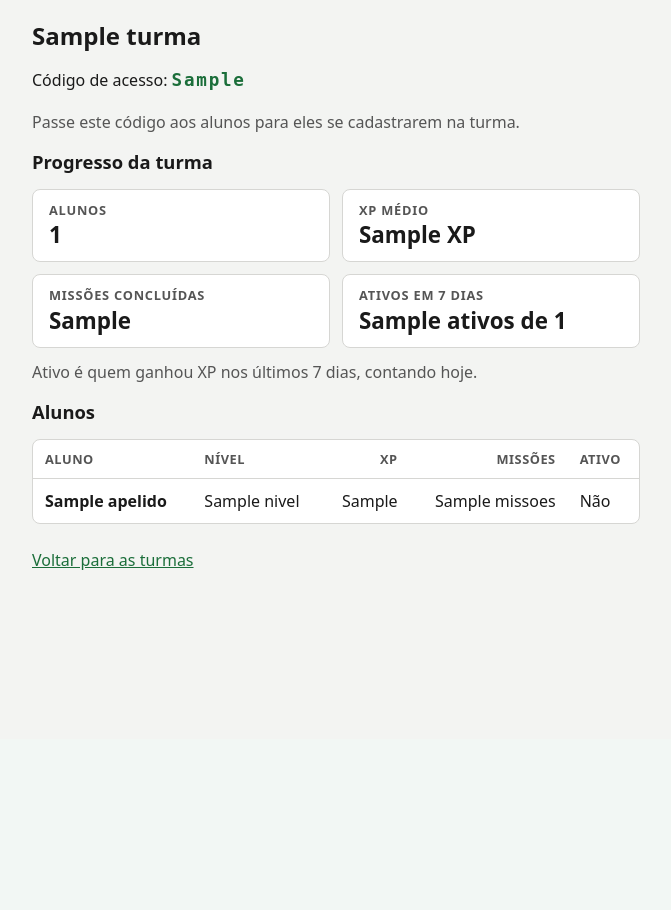
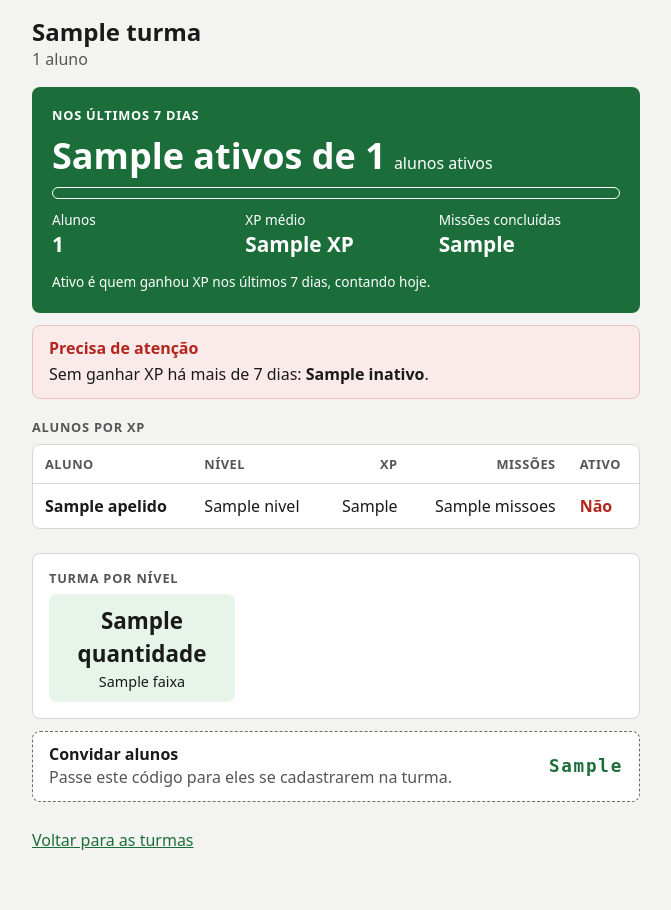
Before and after one commit to LyanKaleu/EducaInvest, a Flask app: template app/templates/professor/turma.html in a window 1280 px wide. Shown: the part 61-971 px from the top of the page, without its empty margins (304-975 px from the left). Before the commit the page ends 631 px from the top, so only its background shows below. Run offline with Flask 3, Linux system fonts and the light colour scheme; the template is opened without the code that fills it: most values are stand-ins (such as "Sample title", 1, 10 or a date in 2020); some libraries are stand-ins or nearby versions.

Commit message:
feat(turmas): ordena o painel por xp e mostra inativos e turma por nível
Co-Authored-By: Claude Opus 5.5 <noreply@anthropic.com>

```diff
--- a/app/static/css/app.css
+++ b/app/static/css/app.css
@@ -342,6 +342,46 @@ code.codigo-turma { font-size: 1.1rem; font-weight: 700; letter-spacing: .1em; c
 .tabela-turma .numero { text-align: right; }
 .tabela-turma .sem-quebra { white-space: nowrap; }
 
+.cabecalho-turma { display: flex; flex-direction: column; margin-bottom: 1rem; }
+.cabecalho-turma h1 { margin: 0; overflow-wrap: anywhere; }
+/* Destaque da turma: cartão verde, como o saldo do aluno. */
+.cartao-turma {
+  display: flex; flex-direction: column; gap: .75rem;
+  padding: 1.25rem; margin-bottom: .75rem; border-radius: var(--raio);
+  background: var(--primaria); color: var(--texto-sobre-cor);
+}
+.cartao-turma .rotulo { color: var(--texto-sobre-cor); }
+.ativos-turma { margin: 0; }
+.ativos-turma strong { font-size: 2.25rem; line-height: 1.1; margin-right: .25rem; font-variant-numeric: tabular-nums; }
+.cartao-turma progress { border-color: var(--texto-sobre-cor); background: transparent; color: var(--texto-sobre-cor); }
+.cartao-turma progress::-webkit-progress-bar { background: transparent; }
+.cartao-turma progress::-webkit-progress-value { background: var(--texto-sobre-cor); }
+.cartao-turma progress::-moz-progress-bar { background: var(--texto-sobre-cor); }
+.numeros-turma { display: grid; grid-template-columns: repeat(3, minmax(0, 1fr)); gap: .75rem; margin: 0; font-variant-numeric: tabular-nums; }
+.numeros-turma dt { font-size: .85rem; line-height: 1.3; }
+.numeros-turma dd { margin: 0; font-size: 1.3rem; font-weight: 700; }
+.nota-turma { margin: 0; font-size: .85rem; }
+/* Alerta de inativos: fundo de erro, título em vermelho, nomes em texto. */
+.atencao { padding: .75rem 1rem; margin-bottom: .75rem; border-radius: var(--raio); background: var(--erro-fundo); border: 1px solid #ecc0bd; }
+.atencao h2 { margin: 0 0 .25rem; font-size: 1rem; color: var(--perigo); }
+.atencao p { margin: 0; overflow-wrap: anywhere; }
+.tabela-turma td.inativo { color: var(--perigo); font-weight: 600; }
+/* Turma por nível: um quadro por nível, o número em cima. */
+.niveis { display: grid; grid-template-columns: repeat(3, minmax(0, 1fr)); gap: .5rem; margin: 0; text-align: center; }
+.niveis > div { display: flex; flex-direction: column; padding: .6rem .25rem; border-radius: var(--raio); background: var(--suave); }
+.niveis > div.com-alunos { background: var(--sucesso-fundo); }
+.niveis dd { margin: 0; font-size: 1.4rem; font-weight: 700; font-variant-numeric: tabular-nums; }
+.niveis dt { font-size: .9rem; }
+/* Convite: o código em destaque, com contorno tracejado. */
+.convite {
+  display: flex; flex-wrap: wrap; align-items: center; justify-content: space-between; gap: .5rem 1rem;
+  padding: .75rem 1rem; margin-bottom: 1rem; border-radius: var(--raio);
+  background: var(--fundo); border: 1px dashed var(--borda);
+}
+.convite h2 { margin: 0; font-size: 1rem; }
+.convite p { margin: 0; }
+.codigo-grande { font-size: 1.4rem; padding: .5rem 1rem; border: 1px dashed var(--borda); border-radius: var(--raio); }
+
 /* ---------- Cadastro ---------- */
 
 /* Escolha do tipo de conta no cadastro: a opção atual fica cheia, a outra só com contorno. */
--- a/app/templates/professor/turma.html
+++ b/app/templates/professor/turma.html
@@ -1,38 +1,39 @@
 {% extends "base.html" %}
-{# Uma turma: código de acesso e painel do progresso (HU5). Só apelido, XP, nível e
+{# Uma turma: painel do progresso (HU5) e código de acesso. Só apelido, XP, nível e
    missões: nunca e-mail nem valores em reais (RN-18, INVARIANTES N5). #}
 
 {% block titulo %}{{ turma.nome }}{% endblock %}
 
 {% block conteudo %}
-<h1>{{ turma.nome }}</h1>
+<div class="cabecalho-turma">
+  <h1>{{ turma.nome }}</h1>
+  <span class="dica">{{ painel.total_alunos }} {{ 'aluno' if painel.total_alunos == 1 else 'alunos' }}</span>
+</div>
 
-<p>Código de acesso: <code class="codigo-turma">{{ turma.codigo_acesso }}</code></p>
-<p class="dica">Passe este código aos alunos para eles se cadastrarem na turma.</p>
+{% if painel.total_alunos %}
+  {# Destaque: quantos estão ativos, com a barra da proporção. Os números seguem em texto. #}
+  <section class="cartao-turma" aria-labelledby="titulo-semana">
+    <h2 id="titulo-semana" class="rotulo">Nos últimos 7 dias</h2>
+    <p class="ativos-turma"><strong id="ativos-semana">{{ painel.ativos }} de {{ painel.total_alunos }}</strong> alunos ativos</p>
+    <progress max="{{ painel.total_alunos }}" value="{{ painel.ativos }}" aria-labelledby="titulo-semana">
+      {{ painel.ativos }} de {{ painel.total_alunos }}
+    </progress>
+    <dl class="numeros-turma">
+      <div><dt id="titulo-total-alunos">Alunos</dt><dd id="total-alunos">{{ painel.total_alunos }}</dd></div>
+      <div><dt id="titulo-xp-medio">XP médio</dt><dd id="xp-medio">{{ painel.xp_medio }} XP</dd></div>
+      <div><dt id="titulo-missoes">Missões concluídas</dt><dd id="missoes-concluidas">{{ painel.missoes_concluidas }}</dd></div>
+    </dl>
+    <p class="nota-turma">Ativo é quem ganhou XP nos últimos 7 dias, contando hoje.</p>
+  </section>
 
-<h2>Progresso da turma</h2>
-{% if painel.total_alunos %}
-  <div class="painel-indicadores indicadores-turma">
-    <section class="indicador" aria-labelledby="titulo-total-alunos">
-      <h3 id="titulo-total-alunos" class="rotulo">Alunos</h3>
-      <strong id="total-alunos">{{ painel.total_alunos }}</strong>
+  {% if painel.inativos %}
+    <section id="atencao" class="atencao" aria-labelledby="titulo-atencao">
+      <h2 id="titulo-atencao">Precisa de atenção</h2>
+      <p>Sem ganhar XP há mais de 7 dias: <strong>{{ painel.inativos | join(', ') }}</strong>.</p>
     </section>
-    <section class="indicador" aria-labelledby="titulo-xp-medio">
-      <h3 id="titulo-xp-medio" class="rotulo">XP médio</h3>
-      <strong id="xp-medio">{{ painel.xp_medio }} XP</strong>
-    </section>
-    <section class="indicador" aria-labelledby="titulo-missoes">
-      <h3 id="titulo-missoes" class="rotulo">Missões concluídas</h3>
-      <strong id="missoes-concluidas">{{ painel.missoes_concluidas }}</strong>
-    </section>
-    <section class="indicador" aria-labelledby="titulo-ativos">
-      <h3 id="titulo-ativos" class="rotulo">Ativos em 7 dias</h3>
-      <strong id="ativos-semana">{{ painel.ativos }} de {{ painel.total_alunos }}</strong>
-    </section>
-  </div>
-  <p class="dica">Ativo é quem ganhou XP nos últimos 7 dias, contando hoje.</p>
+  {% endif %}
 
-  <h2>Alunos</h2>
+  <h2 class="rotulo titulo-secao">Alunos por XP</h2>
   <div class="tabela-rolavel">
     <table class="tabela-turma">
       <thead>
@@ -40,21 +41,45 @@
             <th scope="col" class="numero">Missões</th><th scope="col">Ativo</th></tr>
       </thead>
       <tbody>
-        {% for aluno in painel.alunos %}
+        {% for aluno in painel.ranking %}
           <tr>
             <th scope="row">{{ aluno.apelido }}</th>
             <td class="sem-quebra">{{ aluno.nivel.nome }}</td>
             <td class="numero">{{ aluno.xp }}</td>
             <td class="numero">{{ aluno.missoes }}</td>
-            <td>{{ 'Sim' if aluno.ativo else 'Não' }}</td>
+            <td{% if not aluno.ativo %} class="inativo"{% endif %}>{{ 'Sim' if aluno.ativo else 'Não' }}</td>
           </tr>
         {% endfor %}
       </tbody>
     </table>
   </div>
+
+  <section class="cartao" aria-labelledby="titulo-niveis">
+    <h2 id="titulo-niveis" class="rotulo">Turma por nível</h2>
+    <dl class="niveis">
+      {% for faixa in painel.por_nivel %}
+        <div{% if faixa.quantidade %} class="com-alunos"{% endif %}>
+          <dd id="nivel-{{ loop.index }}">{{ faixa.quantidade }}</dd>
+          <dt>{{ faixa.nome }}</dt>
+        </div>
+      {% endfor %}
+    </dl>
+  </section>
+
+  <section class="convite" aria-labelledby="titulo-convite">
+    <div>
+      <h2 id="titulo-convite">Convidar alunos</h2>
+      <p class="dica">Passe este código para eles se cadastrarem na turma.</p>
+    </div>
+    <code class="codigo-turma">{{ turma.codigo_acesso }}</code>
+  </section>
 {% else %}
-  <p>Nenhum aluno ainda.</p>
+  <div class="vazio">
+    <strong>Nenhum aluno ainda.</strong>
+    <p>Passe este código para seus alunos entrarem na turma:</p>
+    <code class="codigo-turma codigo-grande">{{ turma.codigo_acesso }}</code>
+  </div>
 {% endif %}
 
-<p><a href="{{ url_for('professor.turmas') }}">Voltar para as turmas</a></p>
+<p><a class="link-acao" href="{{ url_for('professor.turmas') }}">Voltar para as turmas</a></p>
 {% endblock %}
```
Also changed, not shown: app/services/turma_service.py (+14 -3 lines), tests/integration/test_painel_professor_rotas.py (+37 -7 lines), tests/unit/test_turma_service.py (+32 -0 lines).
